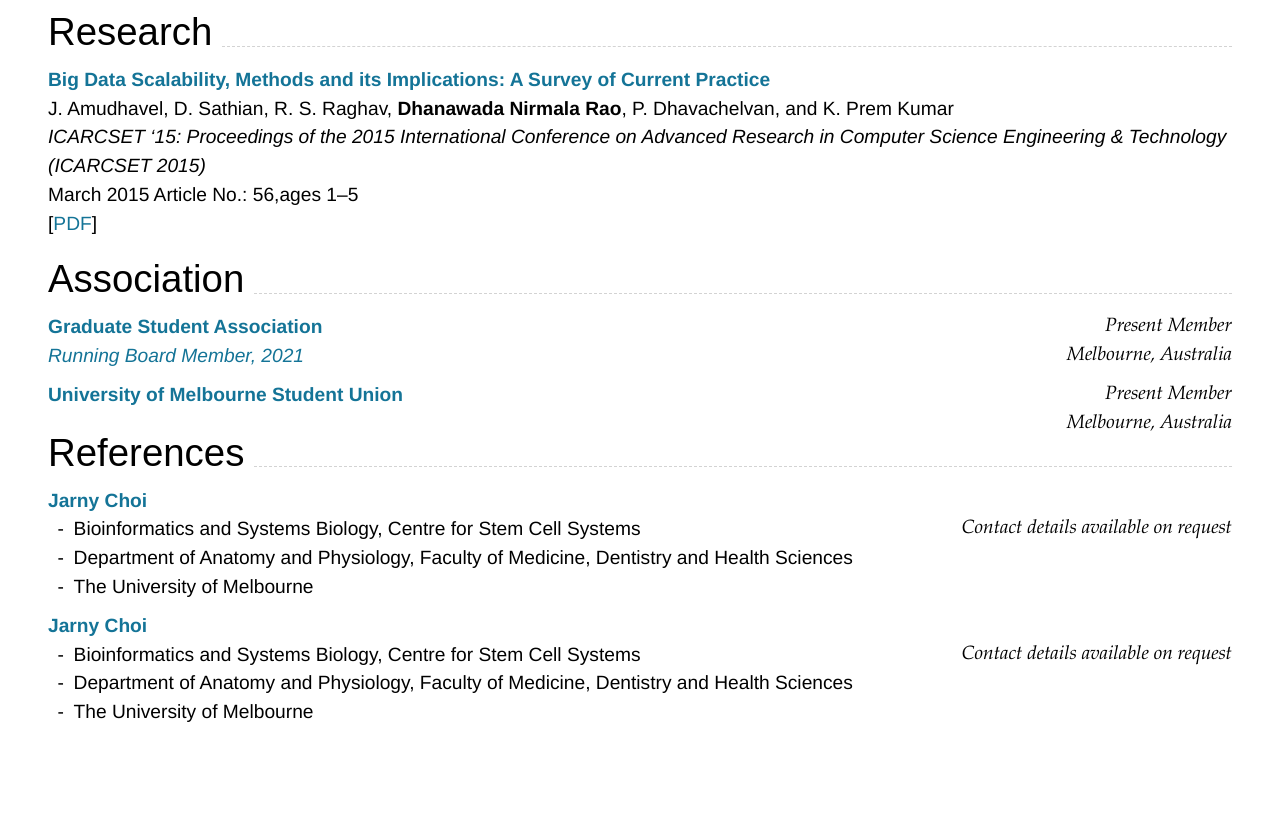
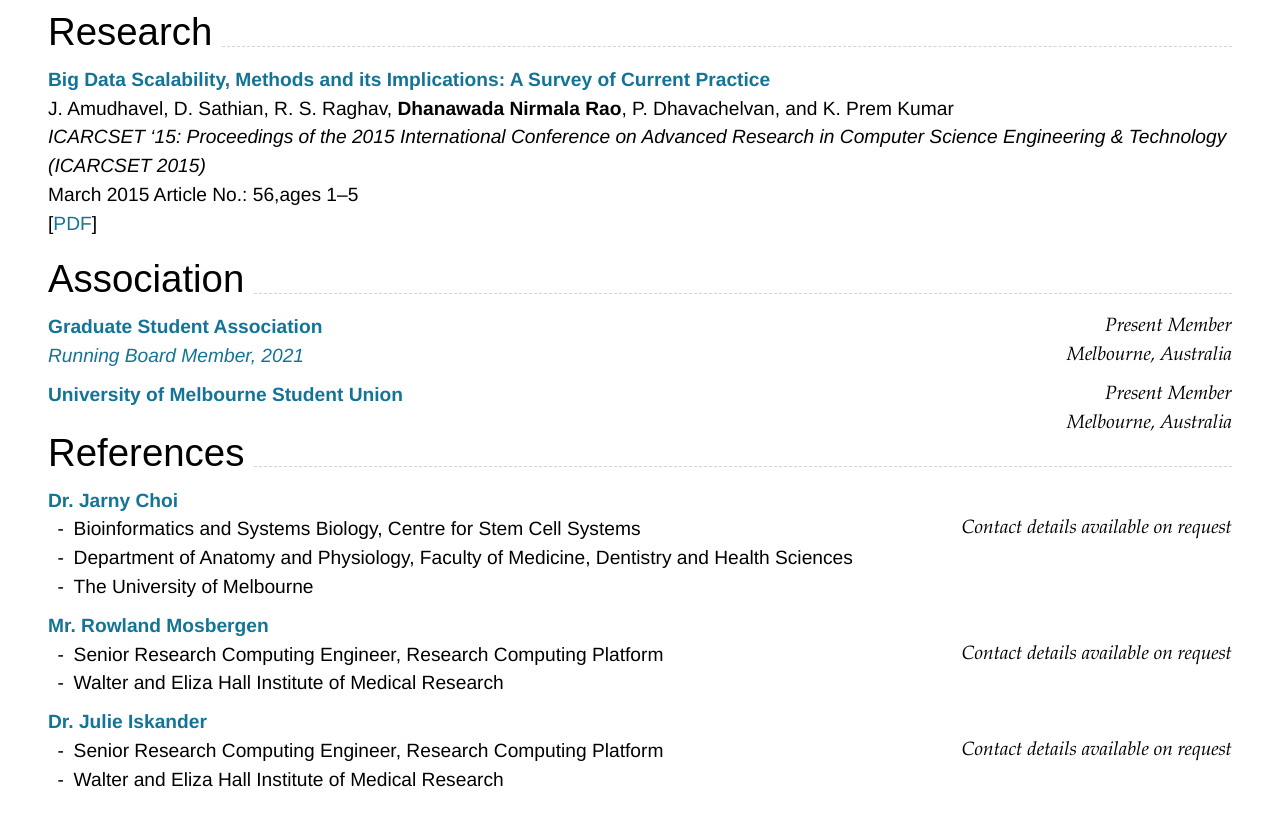
Before and after one commit to thedhanawada/me, a Jekyll site: the page built from index.md, in a window 1280 px wide and 900 px high, scrolled down 2248 px. Shown: the top 826 px of the window. Built offline with Jekyll 4.4.1, drawn with Linux system fonts in a browser that asks for light colours; nearby versions of some CDN libraries.

Commit message:
updated references

````diff
--- a/index.md
+++ b/index.md
@@ -156,7 +156,7 @@ Melbourne, Australia
 
 ## References
 
-### **[Jarny Choi](https://findanexpert.unimelb.edu.au/profile/14179-jarny-choi){:target="_blank"}**
+### **[Dr. Jarny Choi](https://findanexpert.unimelb.edu.au/profile/14179-jarny-choi){:target="_blank"}**
 ```
 Contact details available on request
 ```
@@ -164,13 +164,20 @@ Contact details available on request
 - Department of Anatomy and Physiology, Faculty of Medicine, Dentistry and Health Sciences
 - The University of Melbourne
 
-### **[Jarny Choi](https://findanexpert.unimelb.edu.au/profile/14179-jarny-choi){:target="_blank"}**
+### **[Mr. Rowland Mosbergen](https://au.linkedin.com/in/rowlandm-gaicd){:target="_blank"}**
 ```
 Contact details available on request
 ```
-- Bioinformatics and Systems Biology, Centre for Stem Cell Systems
-- Department of Anatomy and Physiology, Faculty of Medicine, Dentistry and Health Sciences
-- The University of Melbourne
+- Senior Research Computing Engineer, Research Computing Platform
+- Walter and Eliza Hall Institute of Medical Research
+
+
+### **[Dr. Julie Iskander](https://scholar.google.com.au/citations?user=eL3zBpIAAAAJ&hl=en){:target="_blank"}**
+```
+Contact details available on request
+```
+- Senior Research Computing Engineer, Research Computing Platform
+- Walter and Eliza Hall Institute of Medical Research
 
 
 <br><br>
````
